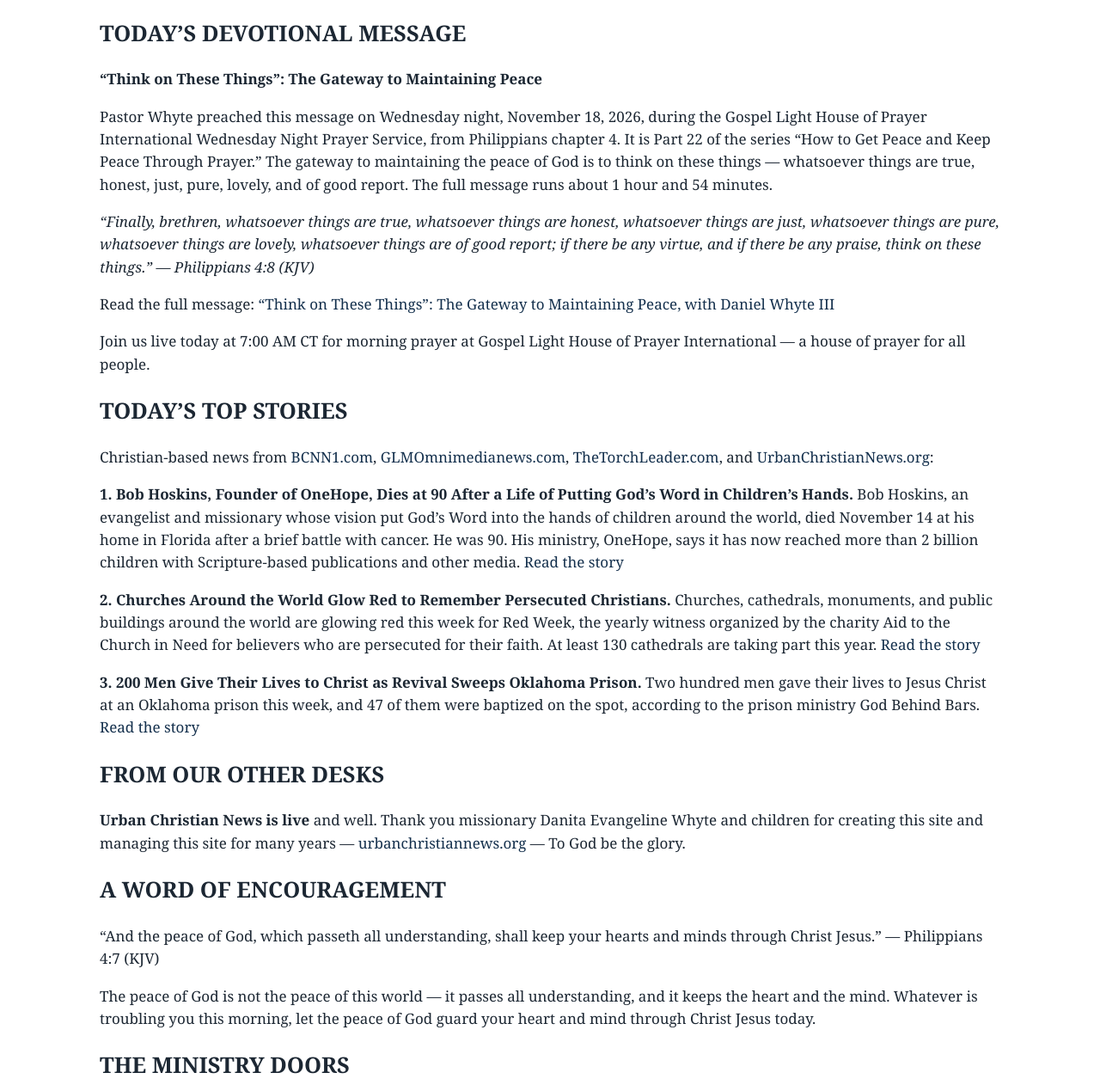
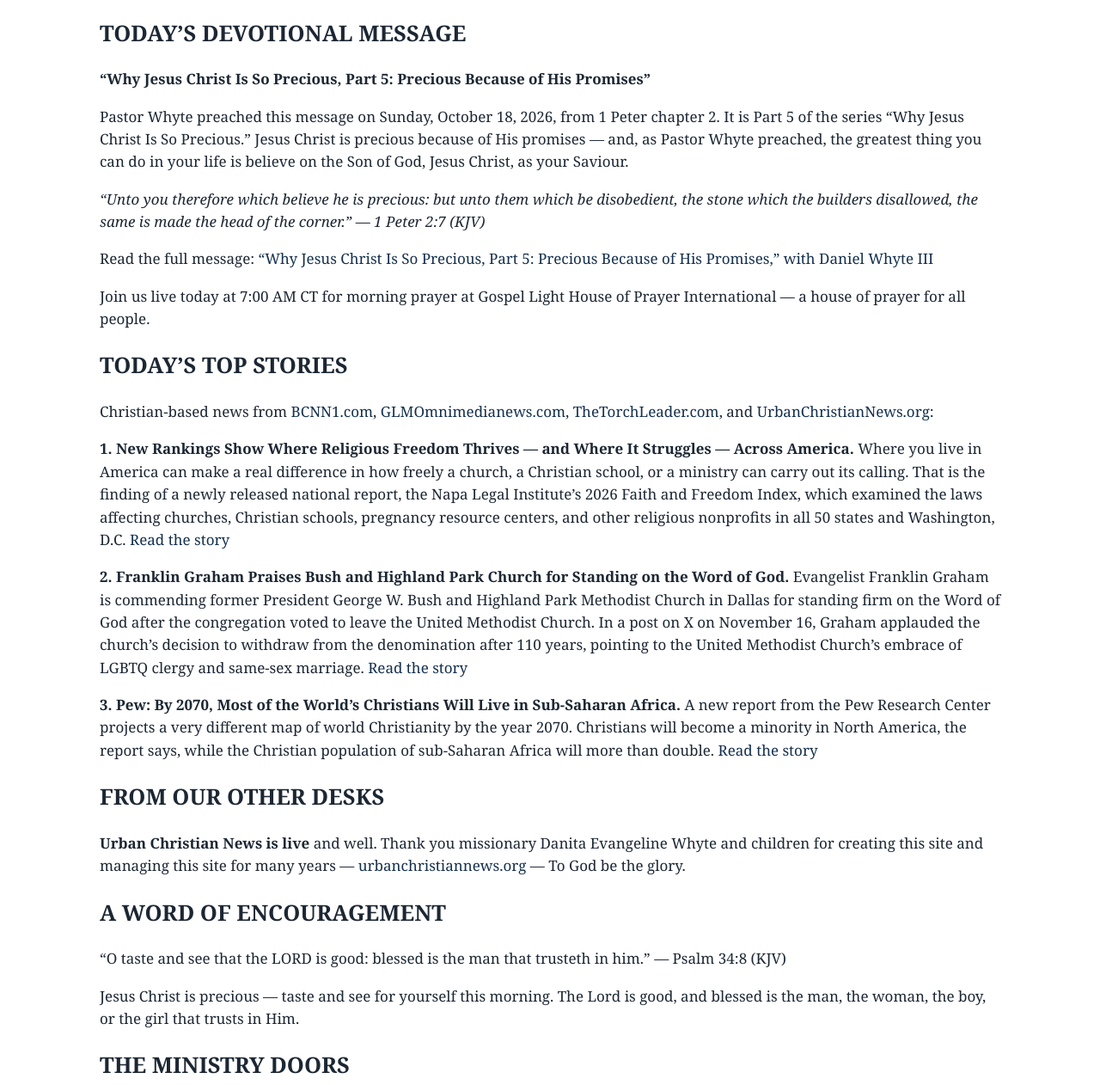
Before and after one commit to thetorchleader/thetorchleader, a plain HTML site: page newsletter.html in a window 1280 px wide. Shown: the part 869-2131 px from the top of the page at 86% size. Drawn offline with Linux system fonts and the light colour scheme.

Commit message:
Gospel Light Torch newsletter — Friday, November 20, 2026

```diff
--- a/newsletter.html
+++ b/newsletter.html
@@ -33,13 +33,13 @@
 <li><a href="newsletter.html">Newsletter</a></li>
 </ul></nav>
 <main class="container"><article>
-<h2 style="font-size:28px;margin:24px 0 10px">The Gospel Light Torch — Thursday, November 19, 2026: &#8216;Think on These Things&#8217; with Daniel Whyte III</h2>
-<p style="font-size:17px"><em>The daily Gospel Light Torch newsletter, with Daniel Whyte III &mdash; including this morning&rsquo;s devotional sermon. Also published on <a href="https://blackchristiannews.com/the-gospel-light-torch-thursday-november-19-2026-think-on-these-things-with-daniel-whyte-iii/">BCNN1.com</a>.</em></p>
+<h2 style="font-size:28px;margin:24px 0 10px">The Gospel Light Torch — Friday, November 20, 2026: &#8216;Why Jesus Christ Is So Precious (Part 5)&#8217; with Daniel Whyte III</h2>
+<p style="font-size:17px"><em>The daily Gospel Light Torch newsletter, with Daniel Whyte III &mdash; including this morning&rsquo;s devotional sermon. Also published on <a href="https://blackchristiannews.com/the-gospel-light-torch-friday-november-20-2026-why-jesus-christ-is-so-precious-part-5-with-daniel-whyte-iii/">BCNN1.com</a>.</em></p>
 <h1 class="wp-block-heading">THE GOSPEL LIGHT TORCH</h1>
 
 
 
-<p class="wp-block-paragraph"><strong>with Daniel Whyte III</strong> · Thursday, November 19, 2026</p>
+<p class="wp-block-paragraph"><strong>with Daniel Whyte III</strong> · Friday, November 20, 2026</p>
 
 
 
@@ -73,19 +73,19 @@
 
 
 
-<p class="wp-block-paragraph"><strong>&#8220;Think on These Things&#8221;: The Gateway to Maintaining Peace</strong></p>
+<p class="wp-block-paragraph"><strong>&#8220;Why Jesus Christ Is So Precious, Part 5: Precious Because of His Promises&#8221;</strong></p>
 
 
 
-<p class="wp-block-paragraph">Pastor Whyte preached this message on Wednesday night, November 18, 2026, during the Gospel Light House of Prayer International Wednesday Night Prayer Service, from Philippians chapter 4. It is Part 22 of the series &#8220;How to Get Peace and Keep Peace Through Prayer.&#8221; The gateway to maintaining the peace of God is to think on these things &#8212; whatsoever things are true, honest, just, pure, lovely, and of good report. The full message runs about 1 hour and 54 minutes.</p>
+<p class="wp-block-paragraph">Pastor Whyte preached this message on Sunday, October 18, 2026, from 1 Peter chapter 2. It is Part 5 of the series &#8220;Why Jesus Christ Is So Precious.&#8221; Jesus Christ is precious because of His promises &#8212; and, as Pastor Whyte preached, the greatest thing you can do in your life is believe on the Son of God, Jesus Christ, as your Saviour.</p>
 
 
 
-<p class="wp-block-paragraph"><em>&#8220;Finally, brethren, whatsoever things are true, whatsoever things are honest, whatsoever things are just, whatsoever things are pure, whatsoever things are lovely, whatsoever things are of good report; if there be any virtue, and if there be any praise, think on these things.&#8221; &#8212; Philippians 4:8 (KJV)</em></p>
+<p class="wp-block-paragraph"><em>&#8220;Unto you therefore which believe he is precious: but unto them which be disobedient, the stone which the builders disallowed, the same is made the head of the corner.&#8221; &#8212; 1 Peter 2:7 (KJV)</em></p>
 
 
 
-<p class="wp-block-paragraph">Read the full message: <a href="https://blackchristiannews.com/think-on-these-things-the-gateway-to-maintaining-peace/">&#8220;Think on These Things&#8221;: The Gateway to Maintaining Peace, with Daniel Whyte III</a></p>
+<p class="wp-block-paragraph">Read the full message: <a href="https://blackchristiannews.com/why-jesus-christ-is-so-precious-part-5-precious-because-of-his-promises-1-peter-21-8/">&#8220;Why Jesus Christ Is So Precious, Part 5: Precious Because of His Promises,&#8221; with Daniel Whyte III</a></p>
 
 
 
@@ -101,15 +101,15 @@
 
 
 
-<p class="wp-block-paragraph"><strong>1. Bob Hoskins, Founder of OneHope, Dies at 90 After a Life of Putting God&#8217;s Word in Children&#8217;s Hands.</strong> Bob Hoskins, an evangelist and missionary whose vision put God&#8217;s Word into the hands of children around the world, died November 14 at his home in Florida after a brief battle with cancer. He was 90. His ministry, OneHope, says it has now reached more than 2 billion children with Scripture-based publications and other media. <a href="https://glmomnimedianews.com/stories/bob-hoskins-onehope-founder-dies-90.html">Read the story</a></p>
+<p class="wp-block-paragraph"><strong>1. New Rankings Show Where Religious Freedom Thrives &#8212; and Where It Struggles &#8212; Across America.</strong> Where you live in America can make a real difference in how freely a church, a Christian school, or a ministry can carry out its calling. That is the finding of a newly released national report, the Napa Legal Institute&#8217;s 2026 Faith and Freedom Index, which examined the laws affecting churches, Christian schools, pregnancy resource centers, and other religious nonprofits in all 50 states and Washington, D.C. <a href="https://glmomnimedianews.com/stories/best-and-worst-states-religious-freedom-2026.html">Read the story</a></p>
 
 
 
-<p class="wp-block-paragraph"><strong>2. Churches Around the World Glow Red to Remember Persecuted Christians.</strong> Churches, cathedrals, monuments, and public buildings around the world are glowing red this week for Red Week, the yearly witness organized by the charity Aid to the Church in Need for believers who are persecuted for their faith. At least 130 cathedrals are taking part this year. <a href="https://glmomnimedianews.com/stories/churches-worldwide-lit-red-for-persecuted-christians-red-week.html">Read the story</a></p>
+<p class="wp-block-paragraph"><strong>2. Franklin Graham Praises Bush and Highland Park Church for Standing on the Word of God.</strong> Evangelist Franklin Graham is commending former President George W. Bush and Highland Park Methodist Church in Dallas for standing firm on the Word of God after the congregation voted to leave the United Methodist Church. In a post on X on November 16, Graham applauded the church&#8217;s decision to withdraw from the denomination after 110 years, pointing to the United Methodist Church&#8217;s embrace of LGBTQ clergy and same-sex marriage. <a href="https://glmomnimedianews.com/stories/franklin-graham-praises-bush-highland-park-leaving-umc.html">Read the story</a></p>
 
 
 
-<p class="wp-block-paragraph"><strong>3. 200 Men Give Their Lives to Christ as Revival Sweeps Oklahoma Prison.</strong> Two hundred men gave their lives to Jesus Christ at an Oklahoma prison this week, and 47 of them were baptized on the spot, according to the prison ministry God Behind Bars. <a href="https://glmomnimedianews.com/stories/oklahoma-prison-revival-200-born-again.html">Read the story</a></p>
+<p class="wp-block-paragraph"><strong>3. Pew: By 2070, Most of the World&#8217;s Christians Will Live in Sub-Saharan Africa.</strong> A new report from the Pew Research Center projects a very different map of world Christianity by the year 2070. Christians will become a minority in North America, the report says, while the Christian population of sub-Saharan Africa will more than double. <a href="https://glmomnimedianews.com/stories/pew-christians-minority-north-america-2070-africa-doubles.html">Read the story</a></p>
 
 
 
@@ -125,11 +125,11 @@
 
 
 
-<p class="wp-block-paragraph">&#8220;And the peace of God, which passeth all understanding, shall keep your hearts and minds through Christ Jesus.&#8221; &#8212; Philippians 4:7 (KJV)</p>
+<p class="wp-block-paragraph">&#8220;O taste and see that the LORD is good: blessed is the man that trusteth in him.&#8221; &#8212; Psalm 34:8 (KJV)</p>
 
 
 
-<p class="wp-block-paragraph">The peace of God is not the peace of this world &#8212; it passes all understanding, and it keeps the heart and the mind. Whatever is troubling you this morning, let the peace of God guard your heart and mind through Christ Jesus today.</p>
+<p class="wp-block-paragraph">Jesus Christ is precious &#8212; taste and see for yourself this morning. The Lord is good, and blessed is the man, the woman, the boy, or the girl that trusts in Him.</p>
 
 
 
@@ -177,7 +177,7 @@
 
 
 
-<p class="wp-block-paragraph"><strong>Letters to Young Black Men &#8212; The Opening Letters</strong>, the 20th Anniversary mini-book, by Daniel Whyte III. The Essence national best-selling book returns &#8212; the opening letters that started it all. Now available as a love-offering e-book &#8212; $1.99 or more, $5 suggested, as the Lord leads: <a href="https://danielwhyte3.gumroad.com/l/letters-young-black-men-opening-letters">get it on Gumroad</a>, or through the <a href="https://blackchristiannews.com/letters-to-young-black-men-opening-letters/">BCNN1 book page</a> by Stripe or Cash App ($DanielwhyteIII).</p>
+<p class="wp-block-paragraph"><strong>The Old Holy Bible Answers the Top 20 Questions of the Last Days</strong>, by Daniel Whyte III. The old Holy Bible itself answers the twenty questions everybody is asking about the last days &#8212; straight from the Word of God. Now available as a love-offering e-book &#8212; $1 or more, $5 suggested, as the Lord leads: <a href="https://danielwhyte3.gumroad.com/l/the-old-holy-bible-answers-top-20-questions-of-the-last-days">get it on Gumroad</a>, or through the <a href="https://blackchristiannews.com/the-old-holy-bible-answers-top-20-questions-of-the-last-days/">BCNN1 book page</a> by Stripe or Cash App ($DanielwhyteIII).</p>
 
 
 
```
